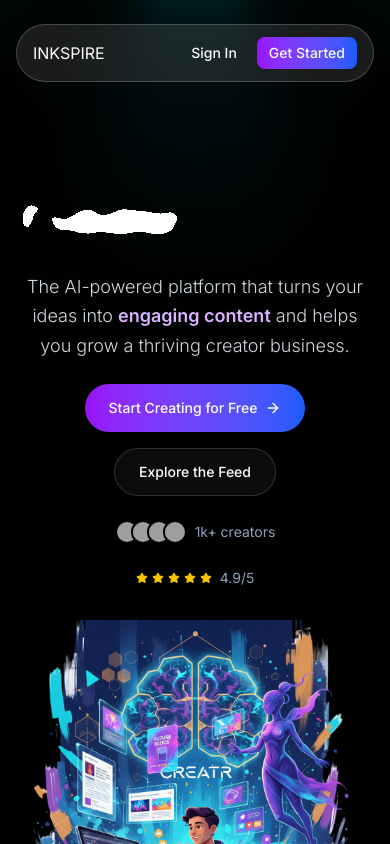
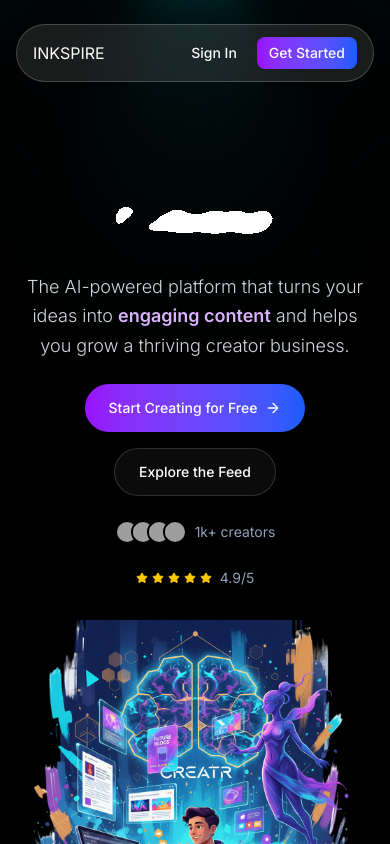
Before and after one commit to AmjustGettingStarted/Inkspire, a Next.js app: page / in a window 390 px wide. Shown: the top 844 px of the page. Built offline with nearby package versions, Linux system fonts and the light colour scheme; no server answers; grey boxes are pictures that could not be loaded.

Commit message:
fix(hero): fix morphing text alignment in mobile mode
Co-authored-by: HARSHITH-MV <harshithmv2002@gmail.com>

```diff
--- a/components/ui/morphing-text.jsx
+++ b/components/ui/morphing-text.jsx
@@ -127,7 +127,7 @@ const SvgFilters = () => (
 export const MorphingText = ({ texts, className }) => (
   <div
     className={cn(
-      "relative mx-auto h-16 w-full max-w-screen-md text-left font-sans text-[40pt] leading-none font-bold [filter:url(#threshold)_blur(0.6px)] md:h-24 lg:text-[6rem]",
+      "relative mx-auto h-16 w-full max-w-screen-md text-center md:text-left font-sans text-[40pt] leading-none font-bold [filter:url(#threshold)_blur(0.6px)] md:h-24 lg:text-[6rem]",
       className
     )}
   >
```
